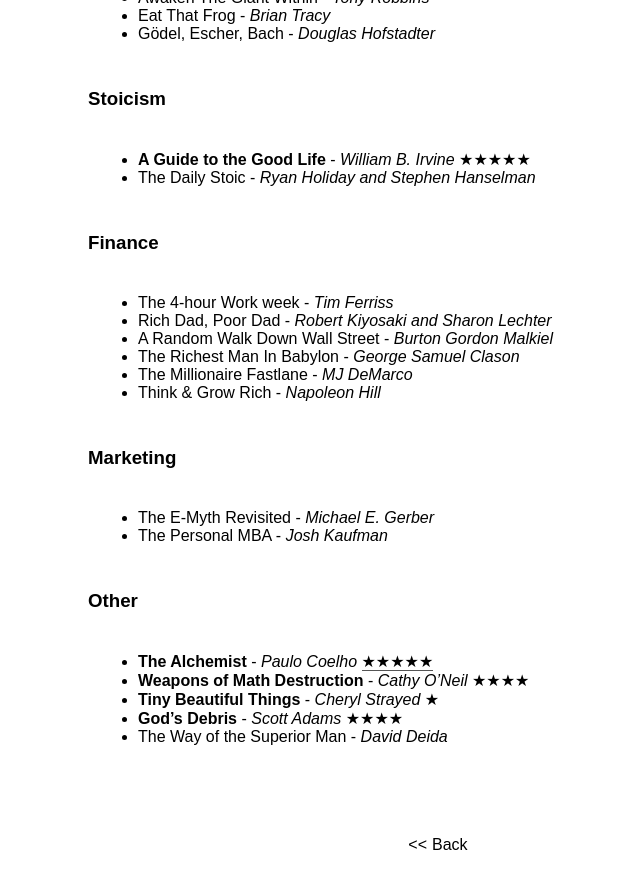
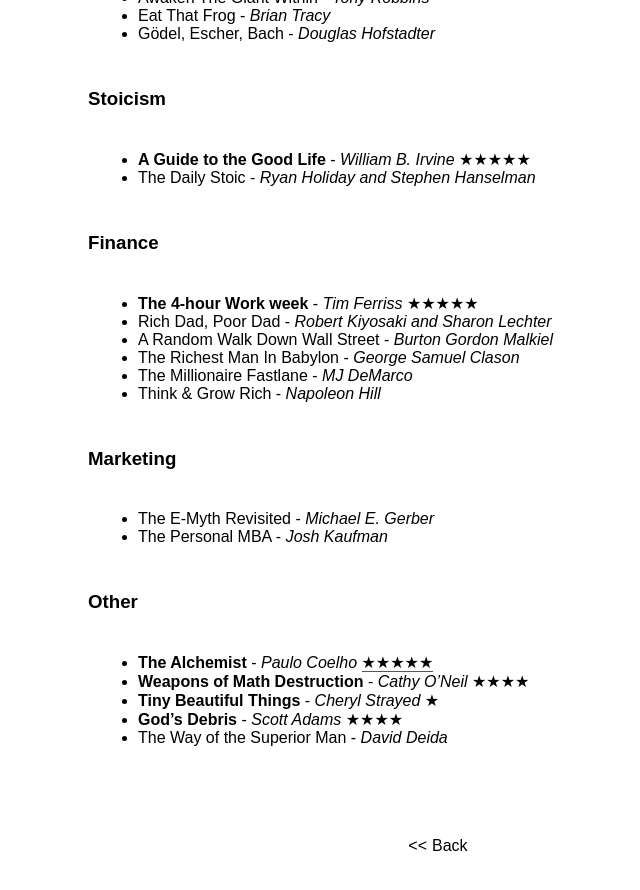
Before and after one commit to svenhofstede-zz/svenhofstede.github.ios, a Jekyll site: the page built from _posts/2016-12-02-book-list.md, in a window 1280 px wide and 900 px high, scrolled down 1476 px. Shown: the top 890 px of the window, without its empty margins (202-842 px from the left). Built offline with Jekyll 4.4.1, drawn with Linux system fonts in a browser that asks for light colours; some web fonts are replaced.

```diff
--- a/_posts/2016-12-02-book-list.md
+++ b/_posts/2016-12-02-book-list.md
@@ -66,7 +66,7 @@ You can click on the [★★★★★]({% post_url 2016-12-02-book-list %}) icon
 
 ### Finance
 
-* The 4-hour Work week - *Tim Ferriss*
+* **The 4-hour Work week** - *Tim Ferriss* ★★★★★
 * Rich Dad, Poor Dad - *Robert Kiyosaki and Sharon Lechter*
 * A Random Walk Down Wall Street - *Burton Gordon Malkiel*
 * The Richest Man In Babylon - *George Samuel Clason*
```
